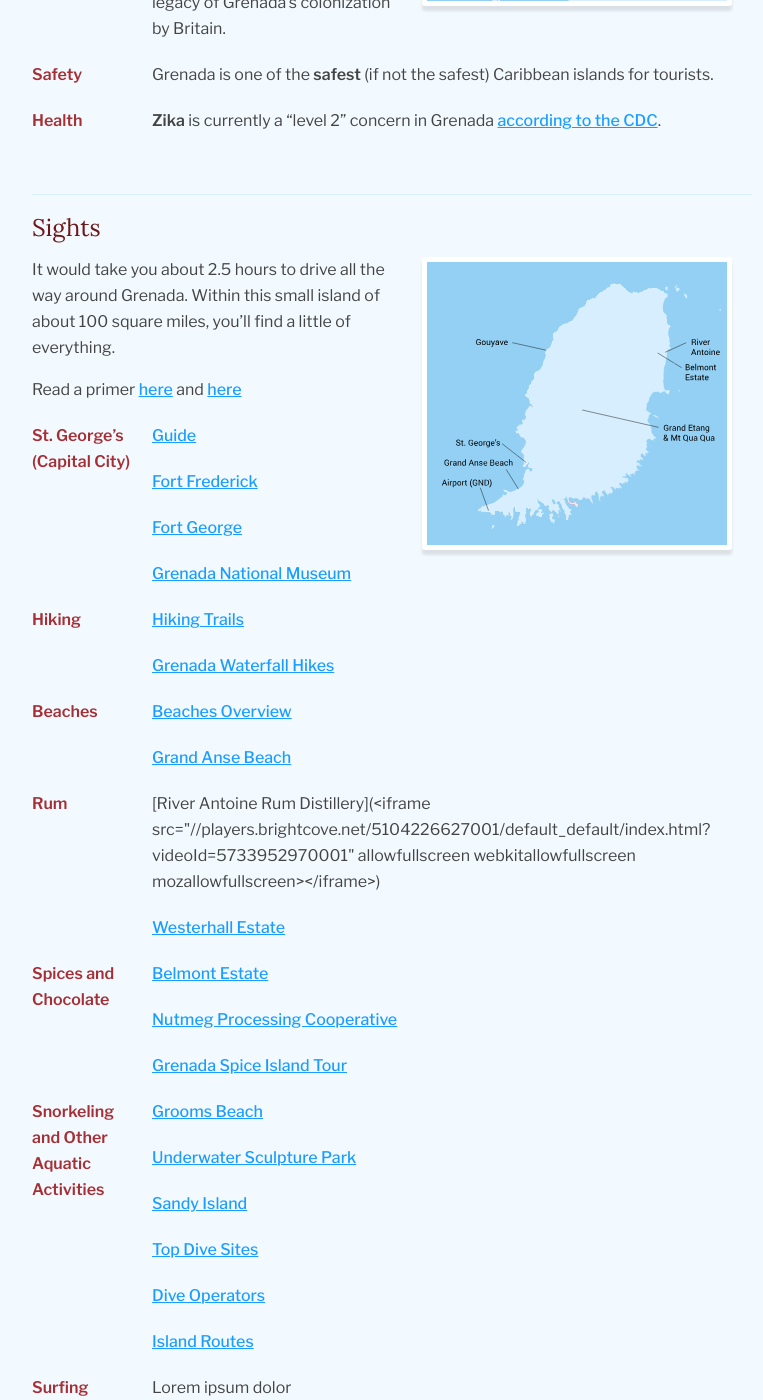
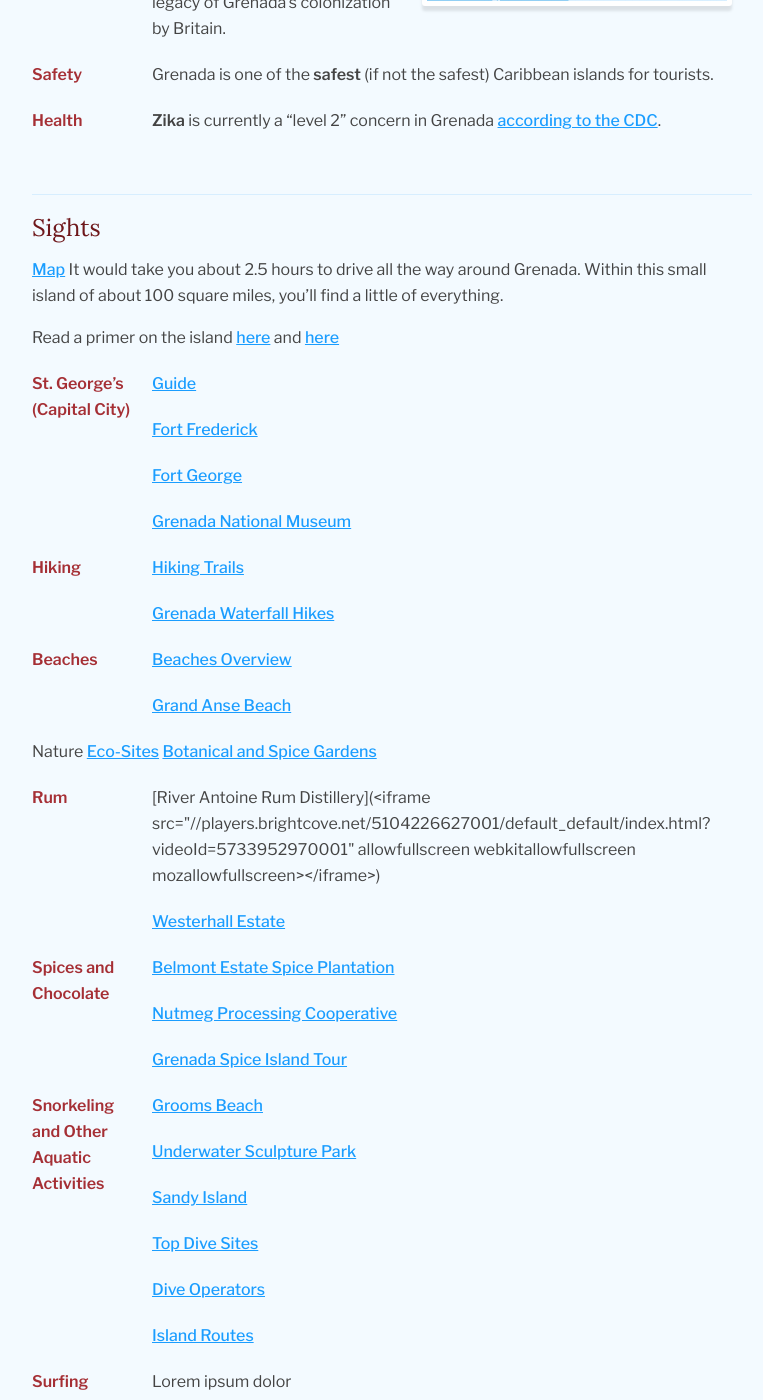
Before and after one commit to rossmeissl/bernsandblaise, a Jekyll site: the page built from index.md, in a window 1280 px wide and 1400 px high, scrolled down 2333 px. Shown: the whole window, without its empty margins (188-951 px from the left). Built offline with Jekyll 4.4.1, drawn with Linux system fonts in a browser that asks for light colours.

Commit message:
Update sights.md

```diff
--- a/_includes/sights.md
+++ b/_includes/sights.md
@@ -1,9 +1,9 @@
 ## Sights
 
-{% include map-grenada.html %}
+[Map](http://www.puregrenada.com/about-the-islands/maps-directions/)
 It would take you about 2.5 hours to drive all the way around Grenada. Within this small island of about 100 square miles, you'll find a little of everything.
 
-Read a primer [here](https://www.telegraph.co.uk/travel/destinations/caribbean/grenada/articles/grenada-travel-guide/) and [here](https://www.lonelyplanet.com/grenada)
+Read a primer on the island [here](https://www.telegraph.co.uk/travel/destinations/caribbean/grenada/articles/grenada-travel-guide/) and [here](https://www.lonelyplanet.com/grenada)
 
 St. George's (Capital City)
 : [Guide](https://www.lonelyplanet.com/grenada/grenada-island/st-georges)
@@ -19,12 +19,16 @@ Beaches
 : [Beaches Overview](http://www.puregrenada.com/explore/attractions/beaches/)
 : [Grand Anse Beach](https://www.lonelyplanet.com/grenada/attractions/grand-anse/a/poi-sig/1025442/358047)
 
+Nature
+[Eco-Sites](http://www.puregrenada.com/explore/attractions/eco-sites/)
+[Botanical and Spice Gardens](http://www.puregrenada.com/explore/attractions/gardens/)
+
 Rum
 : [River Antoine Rum Distillery](<iframe src="//players.brightcove.net/5104226627001/default_default/index.html?videoId=5733952970001" allowfullscreen webkitallowfullscreen mozallowfullscreen></iframe>)
 : [Westerhall Estate](http://www.puregrenada.com/explore/attractions/historic-sites/westerhall-estate/#.W6MVbNhKh0s)
 
 Spices and Chocolate
-: [Belmont Estate](http://www.belmontestate.net/cocoa.htm)
+: [Belmont Estate Spice Plantation](http://www.belmontestate.net/cocoa.htm)
 : [Nutmeg Processing Cooperative](https://www.lonelyplanet.com/grenada/gouyave/attractions/nutmeg-processing-cooperative/a/poi-sig/1395288/358047)
 : [Grenada Spice Island Tour](https://www.lonelyplanet.com/grenada/activities/grenada-spice-island-tour/a/pa-act/v-6546SPICE/358047)
 
```
